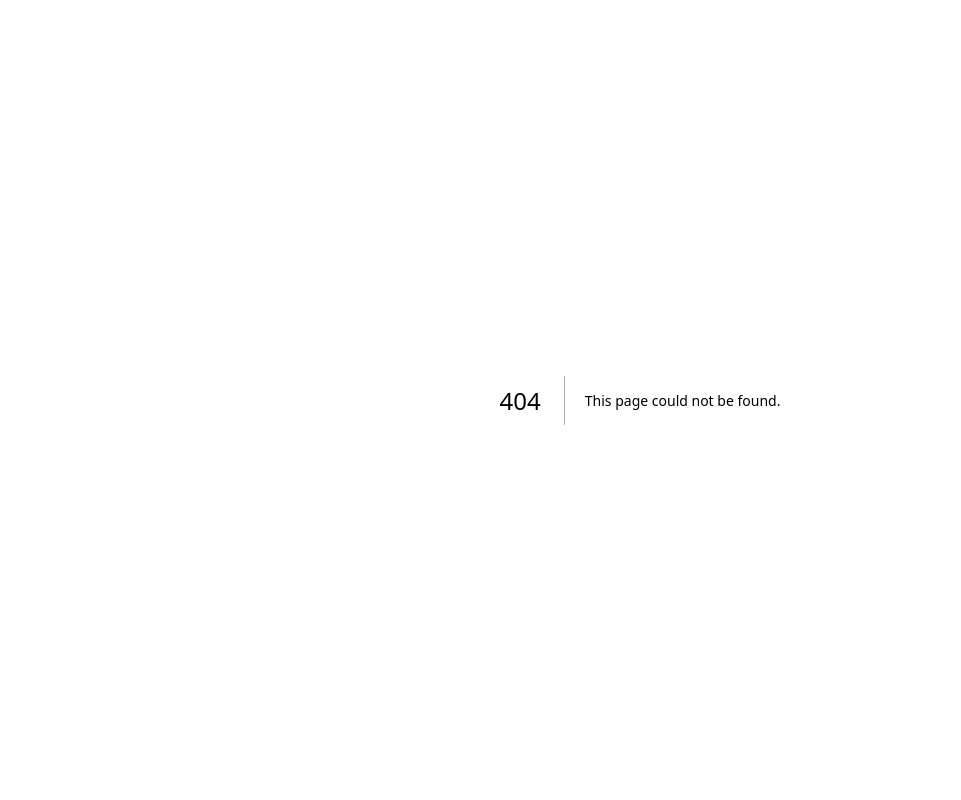
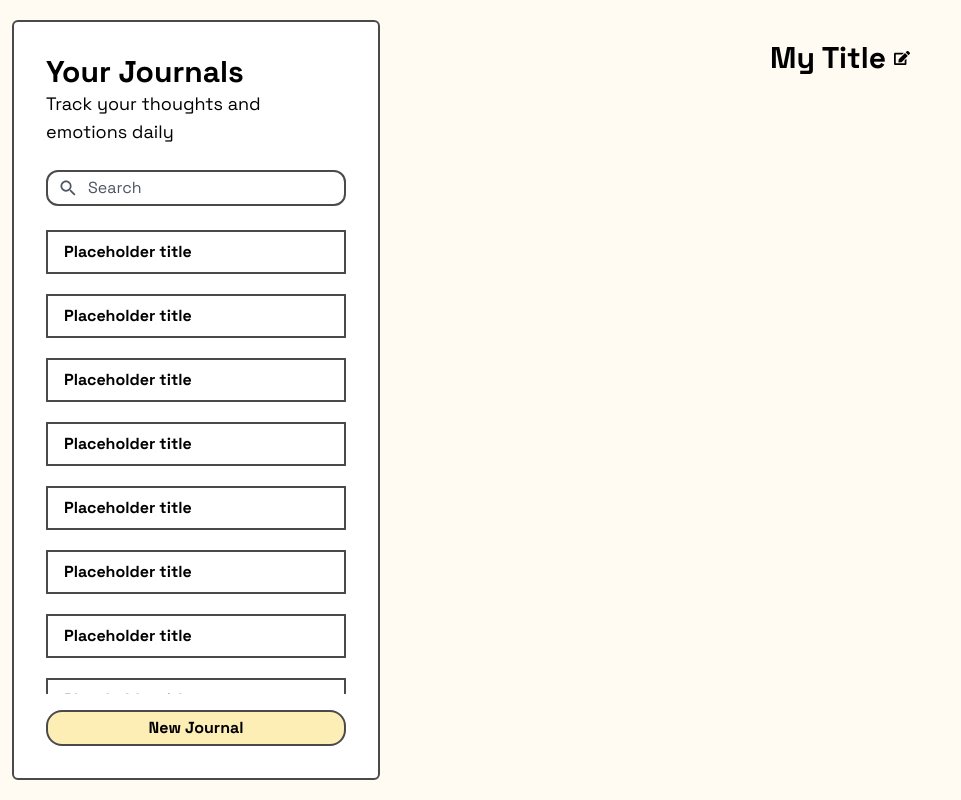
Before and after one commit to MZidane28/Kelompok-4-Senpro, a Next.js app in the folder frontend/: page /journal in a window 1280 px wide. Before the commit this address had no page. Shown: the whole page, without its empty margins (0-961 px from the left). Built offline with nearby package versions, Linux system fonts and the light colour scheme.

Commit message:
update progres jurnal

```diff
--- /dev/null
+++ b/frontend/src/app/journal/page.js
@@ -0,0 +1,14 @@
+import React from 'react'
+import SidebarList from '@/components/journal/SidebarList'
+import Journalayout from '@/components/journal/JournalLayout'
+
+function page() {
+    return (
+        <div className='w-screen h-[screen] bg-floral-white'>
+            <SidebarList/>
+            <Journalayout />
+        </div>
+    )
+}
+
+export default page
--- a/frontend/src/app/layout.js
+++ b/frontend/src/app/layout.js
@@ -11,7 +11,7 @@ const poppins = Poppins({
 const space_grotesk = Space_Grotesk({
   variable: "--font-space-grotesk",
   subsets: ["latin"],
-  weight: ["700"],
+  weight: ["700", "400"],
 });
 
 export const metadata = {
--- a/frontend/src/components/buttons/normalButton.js
+++ b/frontend/src/components/buttons/normalButton.js
@@ -18,7 +18,7 @@ function NormalButton({
     if(is_redirect) {
         return (
             <a href={redirect_link}
-                className={twMerge('py-1 font-spaceGrotesk border-2 border-black text-center',
+                className={twMerge('py-1 font-spaceGrotesk border-2 font-bold border-black text-center',
                     font_size, background_color, custom_className, width_className, rounderCorner_className)}
                 onClick={onClick}
             >
@@ -28,7 +28,7 @@ function NormalButton({
     } else {
         return (
             <button type={is_submit ? 'submit': 'button'}
-                className={twMerge('py-1 font-spaceGrotesk border-2 border-black text-center',
+                className={twMerge('py-1 font-spaceGrotesk border-2 font-bold border-black text-center',
                     font_size, background_color, custom_className, width_className, rounderCorner_className)}
                 onClick={onClick}
             >
--- /dev/null
+++ b/frontend/src/components/input/SearchInput.js
@@ -0,0 +1,43 @@
+'use client'
+import React from 'react'
+import { twMerge } from 'tailwind-merge'
+import { IoMdSearch } from "react-icons/io";
+
+function SearchInput({
+    SetInput = (data) => { },
+    Input = "",
+    label_classname = "",
+    input_classname = "",
+    placeholder_classname = "",
+    label_name = "Email",
+    wrapper_classname = ""
+
+}) {
+
+    return (
+        <div className={twMerge(`w-full font-spaceGrotesk text-base flex flex-col gap-0 ${wrapper_classname}`)}>
+            <div className="relative flex">
+                <span className="absolute inset-y-0 left-0 pl-3 flex items-center pointer-events-none">
+                    <IoMdSearch className="w-5 h-5 text-gray-600" />
+                </span>
+
+                <input
+                    type="text"
+                    value={Input}
+                    placeholder='Search'
+                    onChange={(e) => SetInput(e.target.value)}
+                    className={twMerge(
+                        'w-full border-2 border-black rounded-xl py-1 pl-10 pr-3 placeholder:text-gray-600',
+                        input_classname,
+                        placeholder_classname
+                    )}
+                />
+            </div>
+
+        </div>
+
+    )
+
+}
+
+export default SearchInput
--- /dev/null
+++ b/frontend/src/components/journal/JournalCard.js
@@ -0,0 +1,25 @@
+'use client'
+import React from 'react'
+import { twMerge } from 'tailwind-merge'
+
+function JournalCard({
+    title = "Placeholder title",
+    is_active=false,
+    onClick=()=>{}
+}) {
+
+    return (
+        <div className={twMerge(
+            `font-spaceGrotesk font-bold border-2 border-black py-2 px-4 text-base cursor-pointer`,
+            is_active ? 'bg-floral-white' : 'bg-white',
+            'hover:bg-floral-white',
+            'transition duration-100 ease-in-out'
+        )}
+            onClick={(e) => {onClick()}}
+        >
+            {title}
+        </div>
+    )
+}
+
+export default JournalCard
--- /dev/null
+++ b/frontend/src/components/journal/JournalEditor.js
@@ -0,0 +1,12 @@
+import React from 'react'
+import TitleChange from './input/TitleChange'
+
+function JournalEditor() {
+    return (
+        <div className='h-full w-full flex flex-col items-center'>
+            <TitleChange />
+        </div>
+    )
+}
+
+export default JournalEditor
--- /dev/null
+++ b/frontend/src/components/journal/JournalLayout.js
@@ -0,0 +1,17 @@
+import React from 'react'
+import JournalEditor from './JournalEditor'
+
+function JournaLayout() {
+    return (
+        <div className='flex flex-row h-screen w-screen'>
+            <div className='max-w-[400px] w-full flex-shrink-0'>
+
+            </div>
+            <div className='w-full p-10'>
+                <JournalEditor />
+            </div>
+        </div>
+    )
+}
+
+export default JournaLayout
--- /dev/null
+++ b/frontend/src/components/journal/SidebarList.js
@@ -0,0 +1,52 @@
+import React from 'react'
+import SearchInput from '../input/SearchInput'
+import JournalCard from './JournalCard'
+import NormalButton from '../buttons/normalButton'
+
+function SidebarList() {
+    return (
+        <div className='
+            fixed z-10 left-3 top-5
+            border-2 border-black
+            h-full max-h-[95%] max-w-[368px]
+            p-8 text-left
+            flex flex-col
+            bg-white
+            rounded-md
+        '>
+            <div className='flex-shrink-0'>
+                <h1 className='font-bold text-3xl'>Your Journals</h1>
+                <p className='font-light text-lg'>Track your thoughts and emotions daily</p>
+                <SearchInput wrapper_classname='my-6' />
+            </div>
+
+            <div className='flex flex-col flex-grow overflow-y-auto w-full gap-5'>
+                <JournalCard />
+                <JournalCard />
+                <JournalCard />
+                <JournalCard />
+                <JournalCard />
+                <JournalCard />
+                <JournalCard />
+                <JournalCard />
+                <JournalCard />
+                <JournalCard />
+                <JournalCard />
+
+            </div>
+
+            <div className='flex-shrink-0 mt-4'>
+                <NormalButton
+                    background_color='bg-soft-yellow'
+                    font_size='text-base'
+                    is_submit={false}
+                    is_redirect={false}
+                    custom_className='font-bold'
+                    text='New Journal'
+                />
+            </div>
+        </div>
+    )
+}
+
+export default SidebarList
--- /dev/null
+++ b/frontend/src/components/journal/input/TitleChange.js
@@ -0,0 +1,62 @@
+'use client'
+import React, { useState, useRef, useEffect } from 'react'
+import { FaEdit, FaCheck } from 'react-icons/fa' // using react-icons
+
+function TitleChange() {
+    const [isEditing, setIsEditing] = useState(false)
+    const [title, setTitle] = useState('My Title')
+    const spanRef = useRef(null)
+    const inputRef = useRef(null)
+    const [inputWidth, setInputWidth] = useState(0)
+
+    useEffect(() => {
+        if (spanRef.current) {
+            setInputWidth(spanRef.current.offsetWidth + 10) // extra padding
+        }
+    }, [title])
+
+    const handleToggleEdit = () => {
+        setIsEditing(prev => !prev)
+    }
+
+    const handleChange = (e) => {
+        setTitle(e.target.value)
+    }
+
+    return (
+        <div className="flex items-center gap-2">
+            {isEditing ? (
+                <>
+                    <input
+                        type="text"
+                        value={title}
+                        onChange={handleChange}
+                        className="none border-none outline-none bg-transparent underline
+                        font-spaceGrotesk font-bold text-3xl
+                    "
+                        ref={inputRef}
+                        style={{ width: `${inputWidth}px` }}
+                    />
+                    <span
+                        ref={spanRef}
+                        className="invisible absolute whitespace-pre px-2"
+                        style={{ fontSize: '1rem' }}
+                    >
+                        {title || ' '}
+                    </span>
+                </>
+
+            ) : (
+                <h2
+                    className='font-spaceGrotesk font-bold text-3xl'
+                >{title}
+                </h2>
+            )}
+            <button onClick={handleToggleEdit} className="text-black-500">
+                {isEditing ? <FaCheck /> : <FaEdit />}
+            </button>
+        </div>
+    )
+}
+
+export default TitleChange
--- a/frontend/tailwind.config.mjs
+++ b/frontend/tailwind.config.mjs
@@ -11,7 +11,8 @@ export default {
         black: "#4A4A4A",
         white: "#FFFFFF",
         "mint-green": "#C5E1A5",
-        "soft-yellow": "#FCEEB5"
+        "soft-yellow": "#FCEEB5",
+        "floral-white": "#FFFBF2"
       },
       fontFamily: {
         poppins: ['var(--font-poppins)', 'sans-serif'],
```
